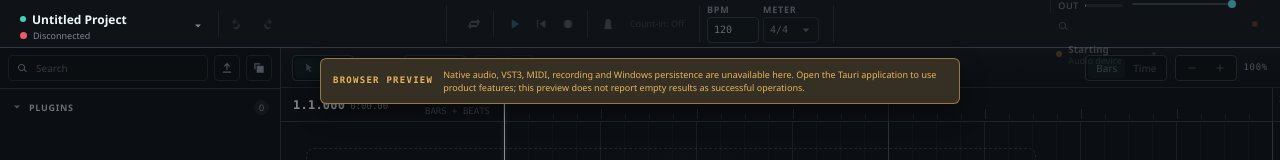
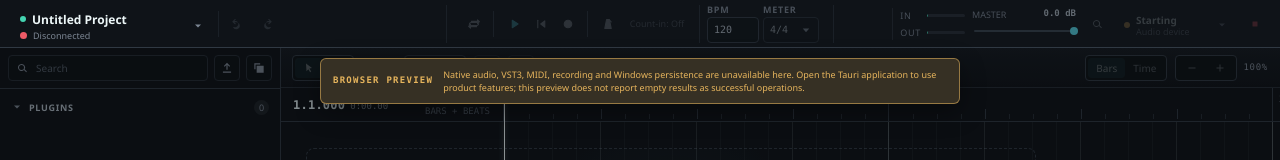
Before and after one commit to endo-ly/riffra, a React (Vite) app in the folder apps/desktop/: page / in a window 1280 px wide. Shown: the top 160 px of the page. Built offline with nearby package versions, Linux system fonts and the light colour scheme.

Commit message:
fix(desktop): align global audio controls

```diff
--- a/apps/desktop/src/app/layout/GlobalControlBar.module.css
+++ b/apps/desktop/src/app/layout/GlobalControlBar.module.css
@@ -92,6 +92,13 @@
   justify-content: flex-end;
   gap: 8px;
   overflow: hidden;
+}
+
+.audioControlGroup {
+  min-width: 0;
+  display: flex;
+  align-items: center;
+  gap: 8px;
 }
 
 .commandTrigger,
--- a/apps/desktop/src/app/layout/GlobalControlBar.tsx
+++ b/apps/desktop/src/app/layout/GlobalControlBar.tsx
@@ -140,7 +140,7 @@ export function GlobalControlBar(props: GlobalControlBarProps) {
         className={clsx(styles.audioControls, styles.hostBoundControls)}
         disabled={!props.hostConnected}
       >
-        <div aria-disabled={props.projectSwitching}>
+        <div className={styles.audioControlGroup} aria-disabled={props.projectSwitching}>
           <AudioMonitor
             session={props.session}
             applyCanonicalState={props.applyCanonicalState}
```
